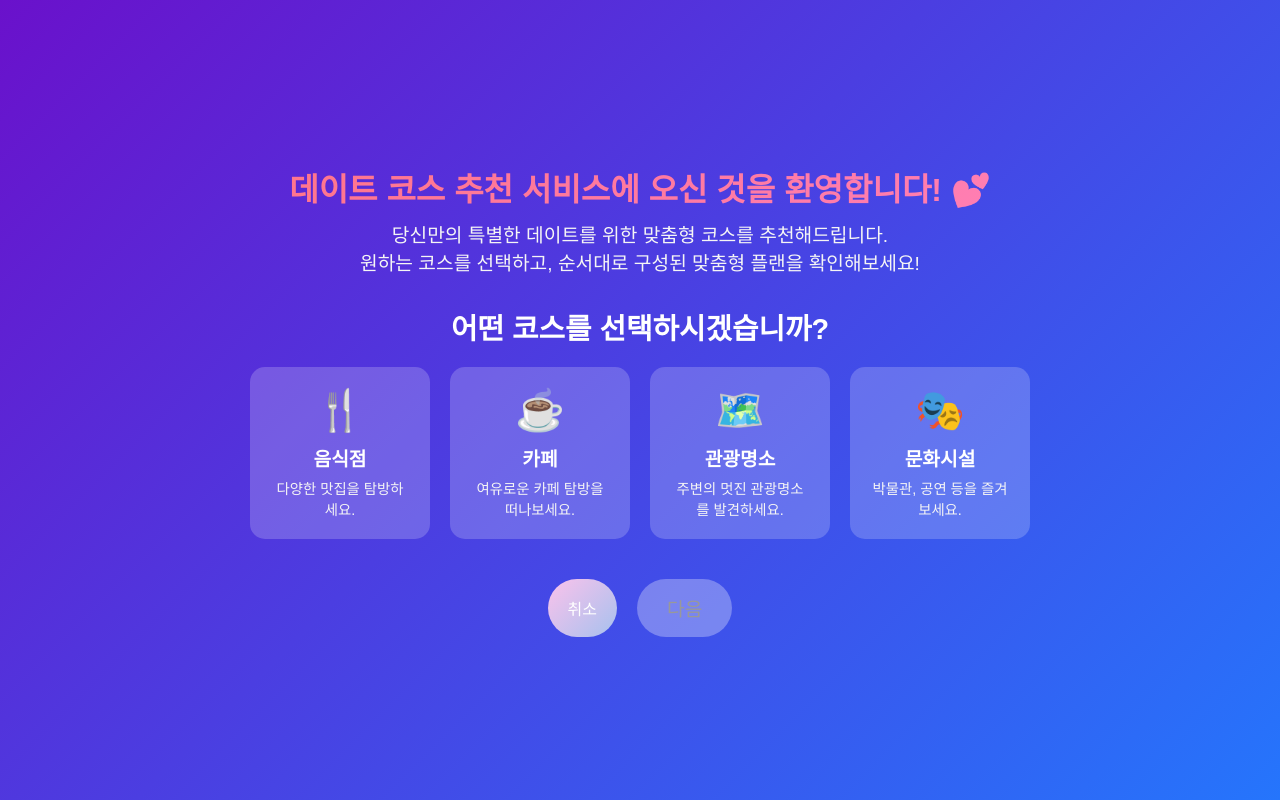
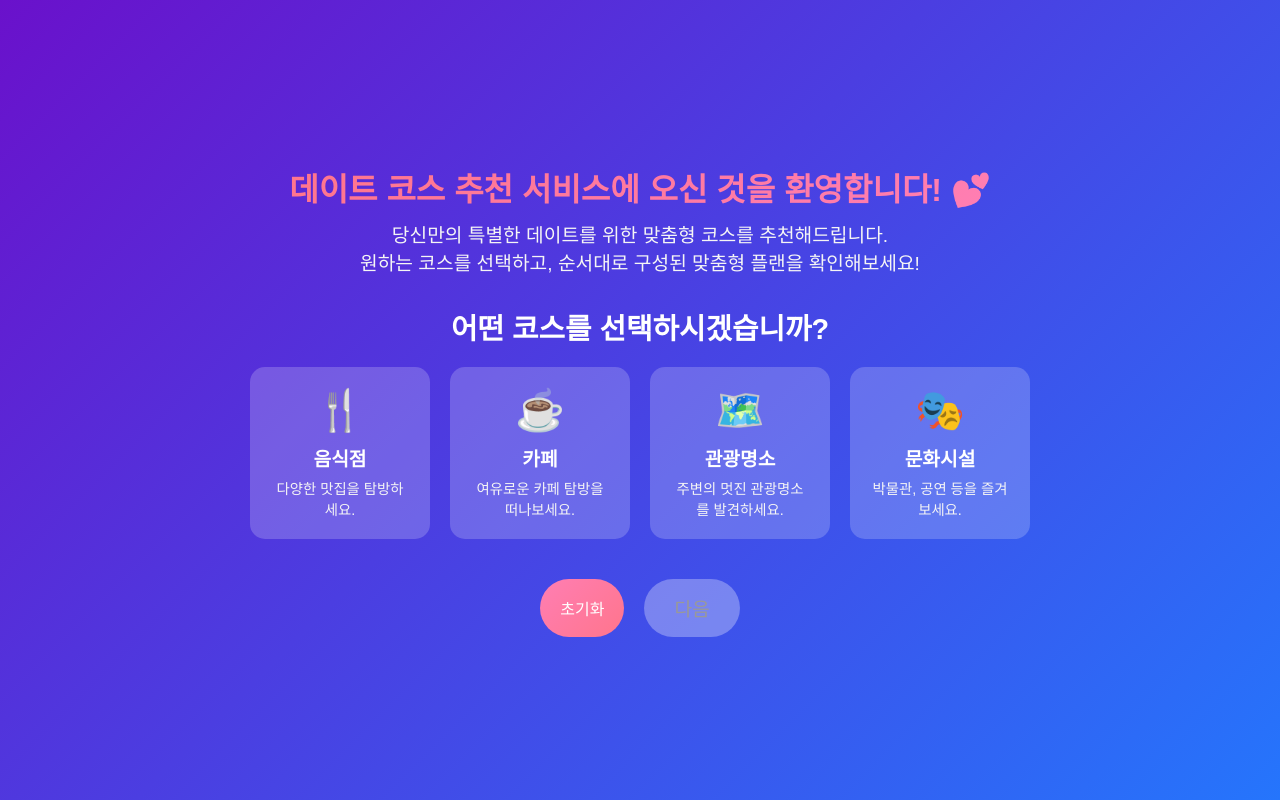
Before and after one commit to pataegonia/samiljul, a React (Vite) app: page /theme in a window 1280 px wide. Built offline with nearby package versions, Linux system fonts and the light colour scheme.

Commit message:
1120 중복선택 허용

```diff
--- a/src/components/ThemeSelection.jsx
+++ b/src/components/ThemeSelection.jsx
@@ -14,13 +14,16 @@ export default function CourseSelection() {
   ];
 
   const handleCourseClick = (course) => {
-    setSelectedCourses((prev) =>
-      prev.includes(course) ? prev.filter((c) => c !== course) : [...prev, course]
-    );
+    if (selectedCourses.length >= 8) {
+      alert("최대 8개까지만 선택할 수 있습니다!");
+      return;
+    }
+
+    setSelectedCourses((prev) => [...prev, course]); // 중복 선택 허용
   };
 
-  const handleCancel = () => {
-    setSelectedCourses([]);
+  const handleReset = () => {
+    setSelectedCourses([]); // 선택 초기화
   };
 
   const handleNext = () => {
@@ -66,7 +69,7 @@ export default function CourseSelection() {
             <h3>선택한 데이트 코스</h3>
             <CourseFlow>
               {selectedCourses.map((course, index) => (
-                <CourseFlowItem key={index}>
+                <CourseFlowItem key={`${course}-${index}`}>
                   <FlowIcon>{courses.find((c) => c.name === course).icon}</FlowIcon>
                   <FlowName>{course}</FlowName>
                   {index < selectedCourses.length - 1 && <FlowArrow>➜</FlowArrow>}
@@ -79,7 +82,7 @@ export default function CourseSelection() {
 
       {/* 하단 버튼 */}
       <Footer>
-        <CancelButton onClick={handleCancel}>취소</CancelButton>
+        <ResetButton onClick={handleReset}>초기화</ResetButton>
         <NextButton onClick={handleNext} disabled={selectedCourses.length === 0}>
           다음
         </NextButton>
@@ -97,21 +100,6 @@ const fadeIn = keyframes`
   to {
     opacity: 1;
     transform: translateY(0);
-  }
-`;
-
-const pulse = keyframes`
-  0% {
-    transform: scale(1);
-    box-shadow: 0 0 10px rgba(255, 255, 255, 0.5);
-  }
-  50% {
-    transform: scale(1.1);
-    box-shadow: 0 0 20px rgba(255, 255, 255, 0.8);
-  }
-  100% {
-    transform: scale(1);
-    box-shadow: 0 0 10px rgba(255, 255, 255, 0.5);
   }
 `;
 
@@ -247,10 +235,10 @@ const Footer = styled.div`
   width: 100%;
 `;
 
-const CancelButton = styled.button`
+const ResetButton = styled.button`
   padding: 10px 20px;
   font-size: 1em;
-  background: linear-gradient(135deg, #fbc2eb, #a6c1ee);
+  background: linear-gradient(135deg, #ff7eb3, #ff758c);
   color: white;
   border: none;
   border-radius: 30px;
@@ -266,7 +254,9 @@ const NextButton = styled.button`
   padding: 15px 30px;
   font-size: 1.2em;
   background: ${(props) =>
-    props.disabled ? "rgba(255, 255, 255, 0.3)" : "linear-gradient(135deg, #6a11cb, #2575fc)"};
+    props.disabled
+      ? "rgba(255, 255, 255, 0.3)"
+      : "linear-gradient(135deg, #6a11cb, #2575fc)"};
   color: ${(props) => (props.disabled ? "#999" : "white")};
   border: none;
   border-radius: 30px;
```
